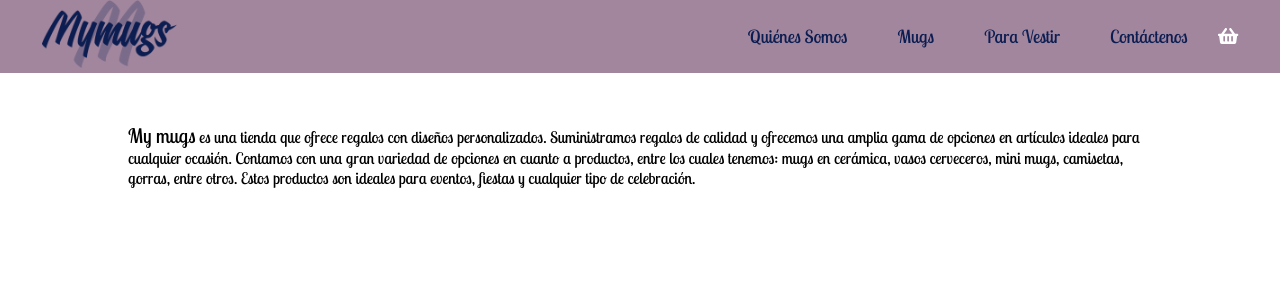
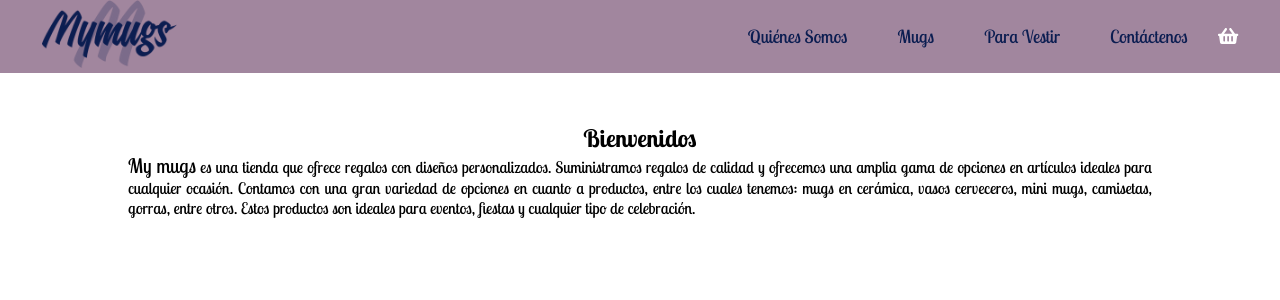
Before and after one commit to DianaDimas/Ecommerce, a React (Create React App) app: page / in a window 1280 px wide. Shown: the top 300 px of the page. Built offline with nearby package versions, Linux system fonts and the light colour scheme.

Commit message:
Agregando props a ItemListContainer

```diff
--- a/src/App.js
+++ b/src/App.js
@@ -4,11 +4,11 @@ import './App.scss';
 
 function App() {
   return (
-    <div className="App">
+    <>
       <NavBar/>
-      <ItemListContainer/>
+      <ItemListContainer greeting="Bienvenidos"/>
 
-    </div>
+    </>
   );
 }
 
--- a/src/components/ItemListContainer/ItemListContainer.jsx
+++ b/src/components/ItemListContainer/ItemListContainer.jsx
@@ -1,16 +1,14 @@
-import React, {Component} from 'react'
+import React from "react"
 import './itemlistcontainer.scss'
 
-class ItemListContainer extends Component{
-    render(){
-        return(
-            <section>
-                <p> <span>My mugs</span> es una tienda que ofrece regalos con diseños personalizados. Suministramos regalos de calidad y ofrecemos una amplia gama de opciones en artículos ideales para cualquier ocasión. Contamos con una gran variedad de opciones en cuanto a productos, entre los cuales tenemos: mugs en cerámica, vasos cerveceros, mini mugs, camisetas, gorras, entre otros. Estos productos son ideales para eventos, fiestas y cualquier tipo de celebración.</p>
-            </section>
-        )
+const ItemListContainer = ({greeting}) => {
 
-    }
-
+    return(
+        <section>
+            <h2>{greeting}</h2>
+            <p> <span>My mugs</span> es una tienda que ofrece regalos con diseños personalizados. Suministramos regalos de calidad y ofrecemos una amplia gama de opciones en artículos ideales para cualquier ocasión. Contamos con una gran variedad de opciones en cuanto a productos, entre los cuales tenemos: mugs en cerámica, vasos cerveceros, mini mugs, camisetas, gorras, entre otros. Estos productos son ideales para eventos, fiestas y cualquier tipo de celebración.</p>
+        </section>
+    )
 }
 
 
--- a/src/components/ItemListContainer/itemlistcontainer.scss
+++ b/src/components/ItemListContainer/itemlistcontainer.scss
@@ -5,15 +5,22 @@ section{
     padding-top: 50px;
     width: 100%;
     height: auto;
-    display: flex;
+    display: block;
+    text-align: center;
     align-items: center;
-
+    h3{
+        width: 80%;
+        display: block;
+        margin-left: auto;
+        margin-right: auto;
+    }
     p{
         width: 80%;
         display: block;
         margin-left: auto;
         margin-right: auto;
-        //justify-content: center;
+        text-align: justify;
+
         span{
             font-size: 20px;
 
```
Also changed, not shown: src/components/NavBar/NavBar.jsx (+4 -4 lines), 1 other file (tests, documents, lock files or other folders).
